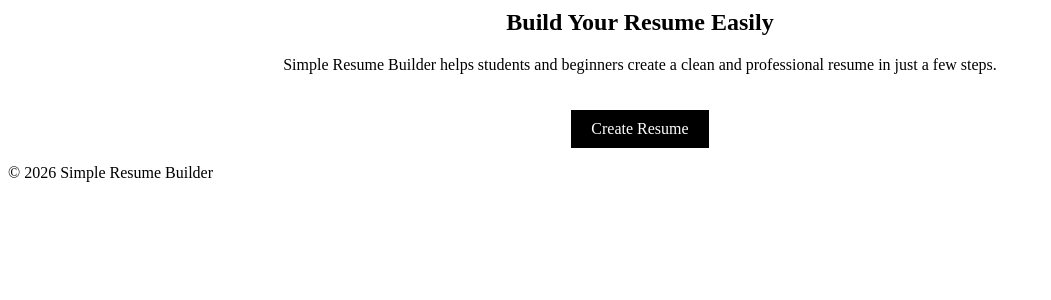
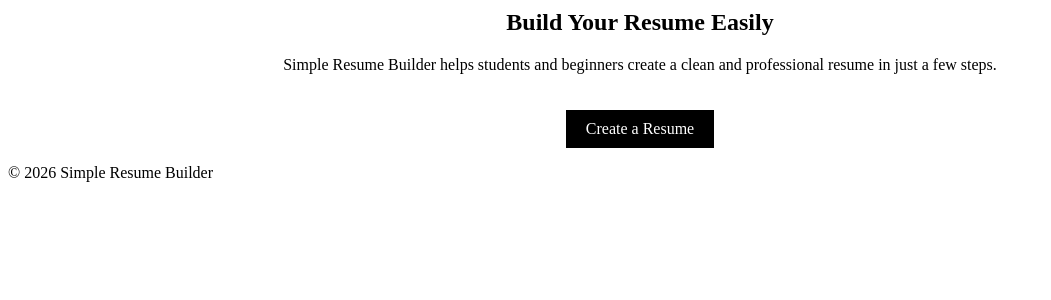
Before and after one commit to Shaiksameer9452/Simple_resume_builder, a Flask app: page / in a window 1280 px wide. Shown: the part 149-449 px from the top of the page, without its empty margins (0-1051 px from the left). Run offline with Flask 3, Linux system fonts and the light colour scheme.

Commit message:
changes the content on home.html

```diff
--- a/templates/home.html
+++ b/templates/home.html
@@ -7,6 +7,6 @@
         Simple Resume Builder helps students and beginners create a clean and
         professional resume in just a few steps.
     </p>
-    <a href="/create" class="btn">Create Resume</a>
+    <a href="/create" class="btn">Create a Resume</a>
 </div>
 {% endblock %}
```
